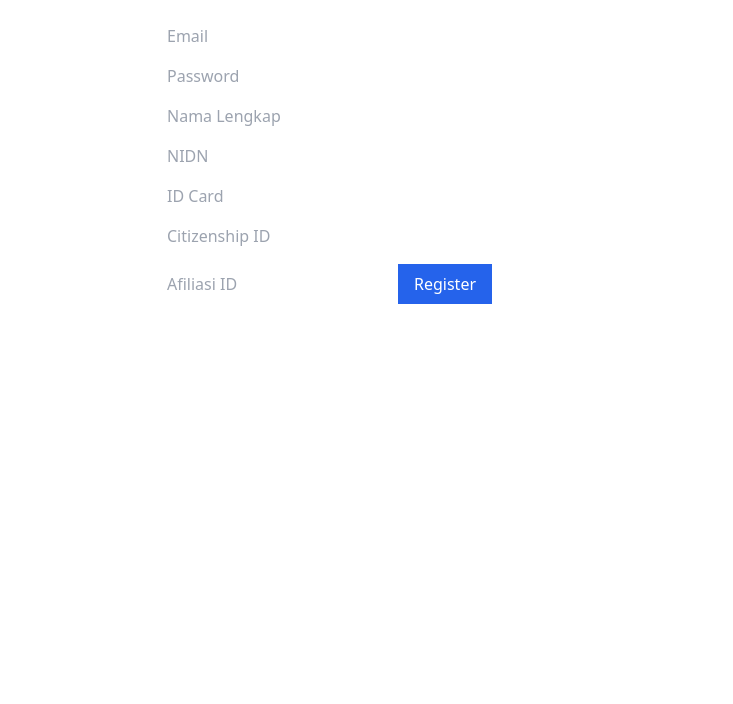
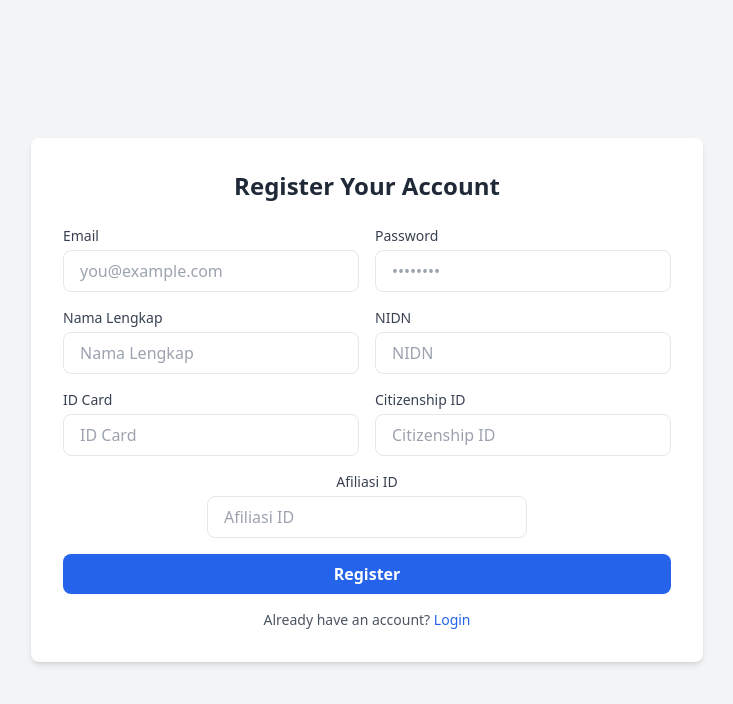
Before and after one commit to Leoudah/SINTAPUS, a React (Vite) app in the folder frontend/: page /register in a window 1280 px wide. Shown: the top 704 px of the page, without its empty margins (273-1006 px from the left). Built offline with nearby package versions, Linux system fonts and the light colour scheme.

Commit message:
ubahan regioster form

```diff
--- a/frontend/src/pages/Register.jsx
+++ b/frontend/src/pages/Register.jsx
@@ -35,18 +35,112 @@ export default function Register() {
   };
 
   return (
-    <form onSubmit={handleSubmit} className="max-w-md mx-auto p-6 space-y-4">
-      <input name="email" onChange={handleChange} placeholder="Email" />
-      <input name="password" type="password" onChange={handleChange} placeholder="Password" />
-      <input name="nama" onChange={handleChange} placeholder="Nama Lengkap" />
-      <input name="nidn" onChange={handleChange} placeholder="NIDN" />
-      <input name="id_card" onChange={handleChange} placeholder="ID Card" />
-      <input name="citizenship" onChange={handleChange} placeholder="Citizenship ID" />
-      <input name="id_afiliasi" onChange={handleChange} placeholder="Afiliasi ID" />
-
-      <button className="bg-blue-600 text-white px-4 py-2">
-        Register
-      </button>
-    </form>
+    <div className="flex items-center justify-center min-h-screen bg-gray-100">
+      <div className="w-full max-w-2xl bg-white rounded-lg shadow-md p-8">
+        <h2 className="text-2xl font-bold text-center text-gray-800 mb-6">
+          Register Your Account
+        </h2>
+        <form onSubmit={handleSubmit} className="grid grid-cols-2 gap-4">
+          <div>
+            <label className="block text-sm font-medium text-gray-700 mb-1">
+              Email
+            </label>
+            <input
+              name="email"
+              type="email"
+              onChange={handleChange}
+              placeholder="you@example.com"
+              className="w-full px-4 py-2 border rounded-lg focus:ring-2 focus:ring-blue-500 focus:outline-none"
+              required
+            />
+          </div>
+          <div>
+            <label className="block text-sm font-medium text-gray-700 mb-1">
+              Password
+            </label>
+            <input
+              name="password"
+              type="password"
+              onChange={handleChange}
+              placeholder="••••••••"
+              className="w-full px-4 py-2 border rounded-lg focus:ring-2 focus:ring-blue-500 focus:outline-none"
+              required
+            />
+          </div>
+          <div>
+            <label className="block text-sm font-medium text-gray-700 mb-1">
+              Nama Lengkap
+            </label>
+            <input
+              name="nama"
+              onChange={handleChange}
+              placeholder="Nama Lengkap"
+              className="w-full px-4 py-2 border rounded-lg focus:ring-2 focus:ring-blue-500 focus:outline-none"
+              required
+            />
+          </div>
+          <div>
+            <label className="block text-sm font-medium text-gray-700 mb-1">
+              NIDN
+            </label>
+            <input
+              name="nidn"
+              onChange={handleChange}
+              placeholder="NIDN"
+              className="w-full px-4 py-2 border rounded-lg focus:ring-2 focus:ring-blue-500 focus:outline-none"
+              required
+            />
+          </div>
+          <div>
+            <label className="block text-sm font-medium text-gray-700 mb-1">
+              ID Card
+            </label>
+            <input
+              name="id_card"
+              onChange={handleChange}
+              placeholder="ID Card"
+              className="w-full px-4 py-2 border rounded-lg focus:ring-2 focus:ring-blue-500 focus:outline-none"
+              required
+            />
+          </div>
+          <div>
+            <label className="block text-sm font-medium text-gray-700 mb-1">
+              Citizenship ID
+            </label>
+            <input
+              name="citizenship"
+              onChange={handleChange}
+              placeholder="Citizenship ID"
+              className="w-full px-4 py-2 border rounded-lg focus:ring-2 focus:ring-blue-500 focus:outline-none"
+              required
+            />
+          </div>
+          <div className="col-span-2 flex flex-col items-center">
+            <label className="block text-sm font-medium text-gray-700 mb-1">
+              Afiliasi ID
+            </label>
+            <input
+              name="id_afiliasi"
+              onChange={handleChange}
+              placeholder="Afiliasi ID"
+              className="w-full max-w-xs px-4 py-2 border rounded-lg focus:ring-2 focus:ring-blue-500 focus:outline-none"
+              required
+            />
+          </div>
+          <button
+            type="submit"
+            className="col-span-2 w-full bg-blue-600 text-white font-semibold py-2 rounded-lg hover:bg-blue-700 transition-colors"
+          >
+            Register
+          </button>
+        </form>
+        <p className="text-sm text-gray-600 mt-4 text-center">
+          Already have an account?{" "}
+          <a href="/login" className="text-blue-600 hover:underline">
+            Login
+          </a>
+        </p>
+      </div>
+    </div>
   );
 }
```
Also changed, not shown: 1 other file (tests, documents, lock files or other folders).
